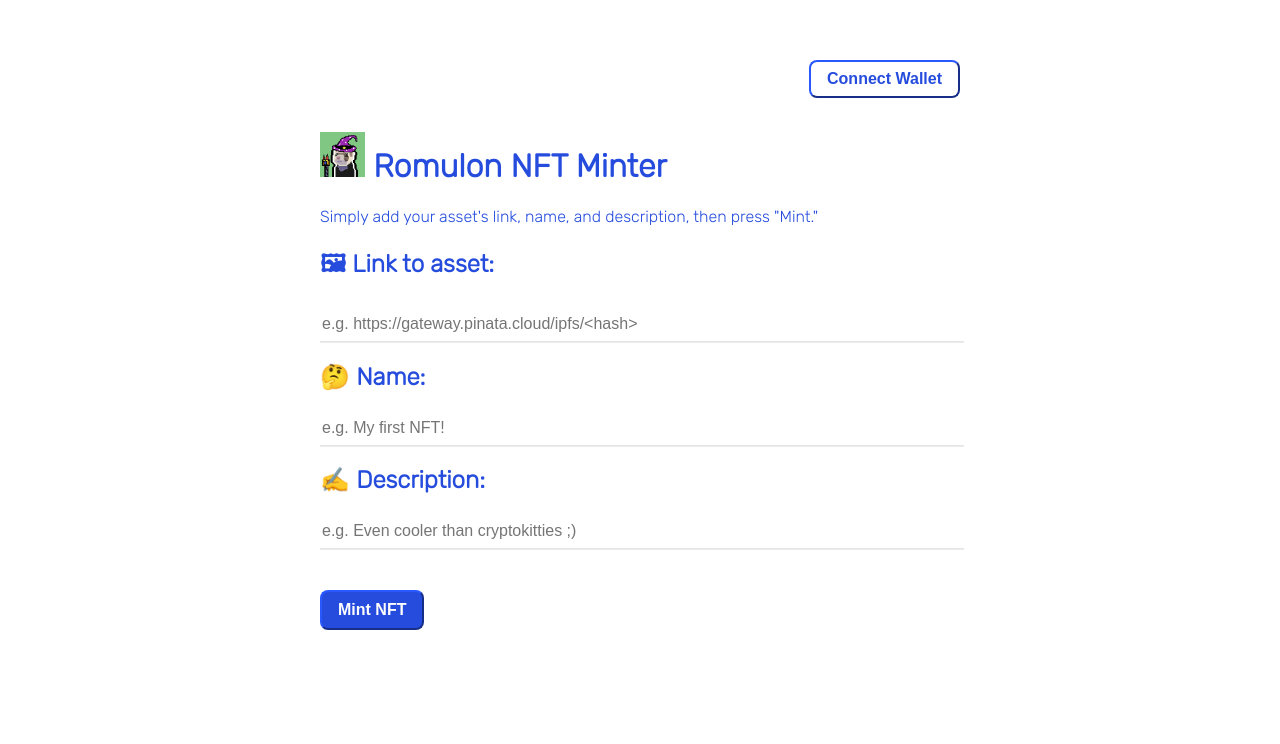
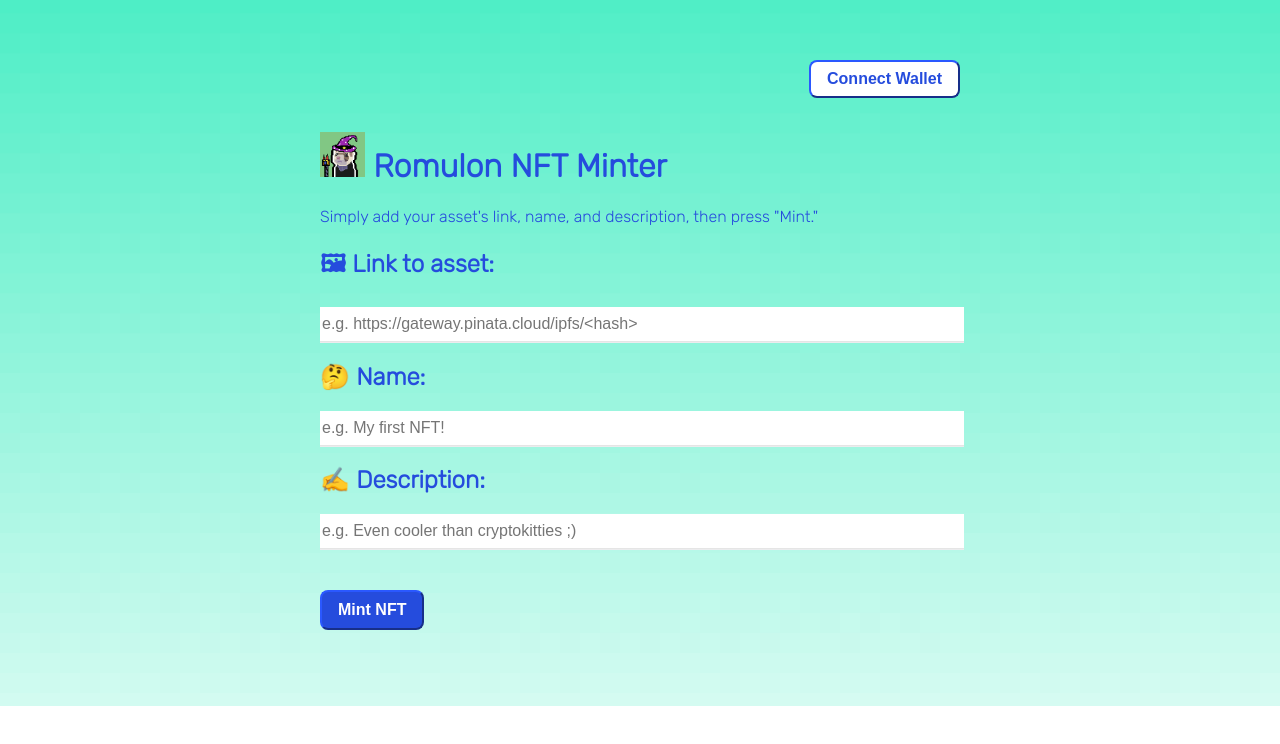
Before and after one commit to antromo741/Fullstack-NFT-Minter, a React (Create React App) app: page / in a window 1280 px wide. Shown: the top 744 px of the page. Built offline with nearby package versions, Linux system fonts and the light colour scheme.

Commit message:
added a background, added a bear icon, imported some custom pics, renamed title

```diff
--- a/public/index.html
+++ b/public/index.html
@@ -23,7 +23,7 @@
       work correctly both with client-side routing and a non-root public URL.
       Learn how to configure a non-root public URL by running `npm run build`.
     -->
-    <title>Alchemy NFT Minter</title>
+    <title>Romulon NFT Minter</title>
   </head>
   <body>
     <noscript>You need to enable JavaScript to run this app.</noscript>
--- a/src/App.js
+++ b/src/App.js
@@ -1,9 +1,13 @@
 
 import Minter from './Minter'
+import pixelb2 from './pixelb2.png'
 
 function App() {
     return (
-        <div className="App">
+        <div style={{
+            backgroundImage: `url(${pixelb2})`, backgroundPosition: 'center', backgroundSize: 'cover',
+            backgroundRepeat: 'no-repeat'
+        }}  className="App">
             <Minter></Minter>
         </div>
     );
```
Also changed, not shown: src/NavBarMint.js (line endings or trailing spaces), src/pixelb2.png (added), src/pixelbackground.png (added).
